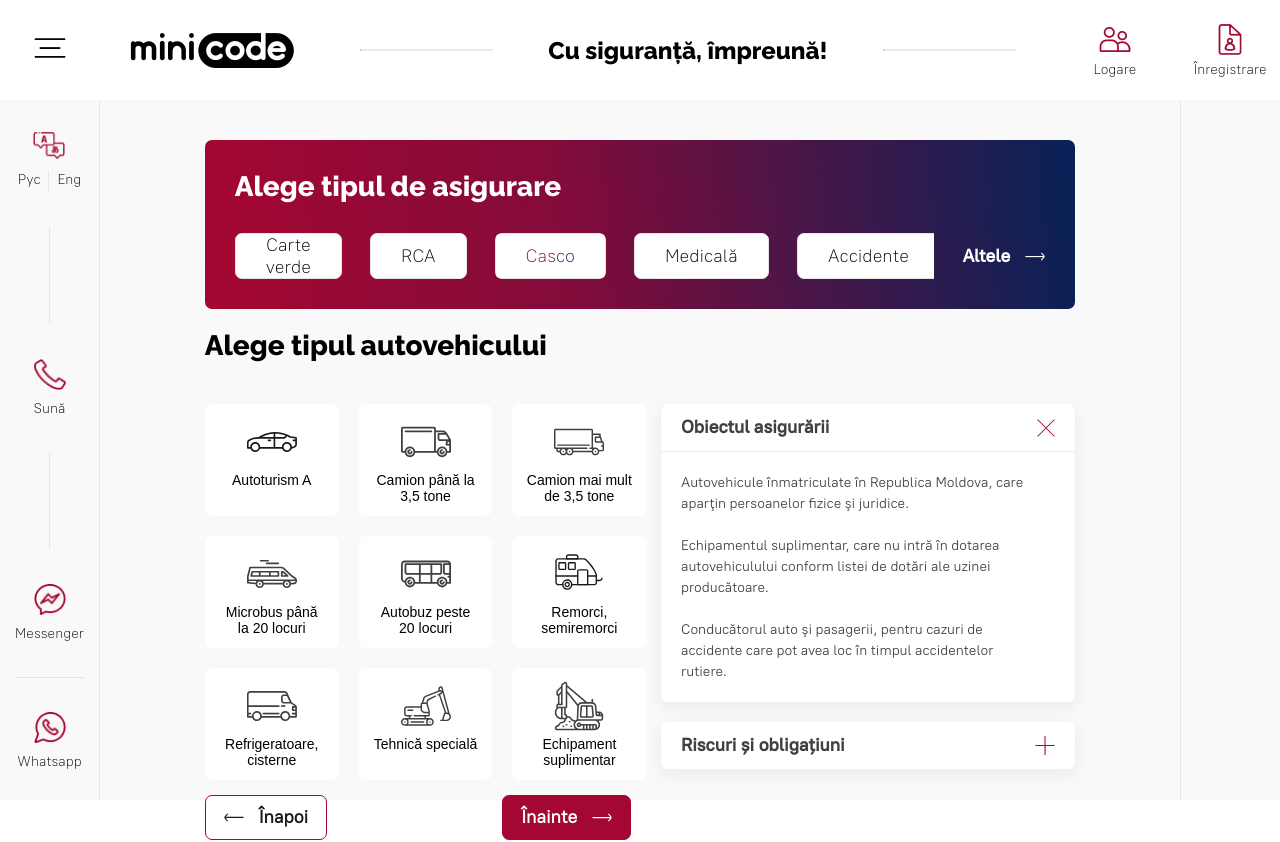
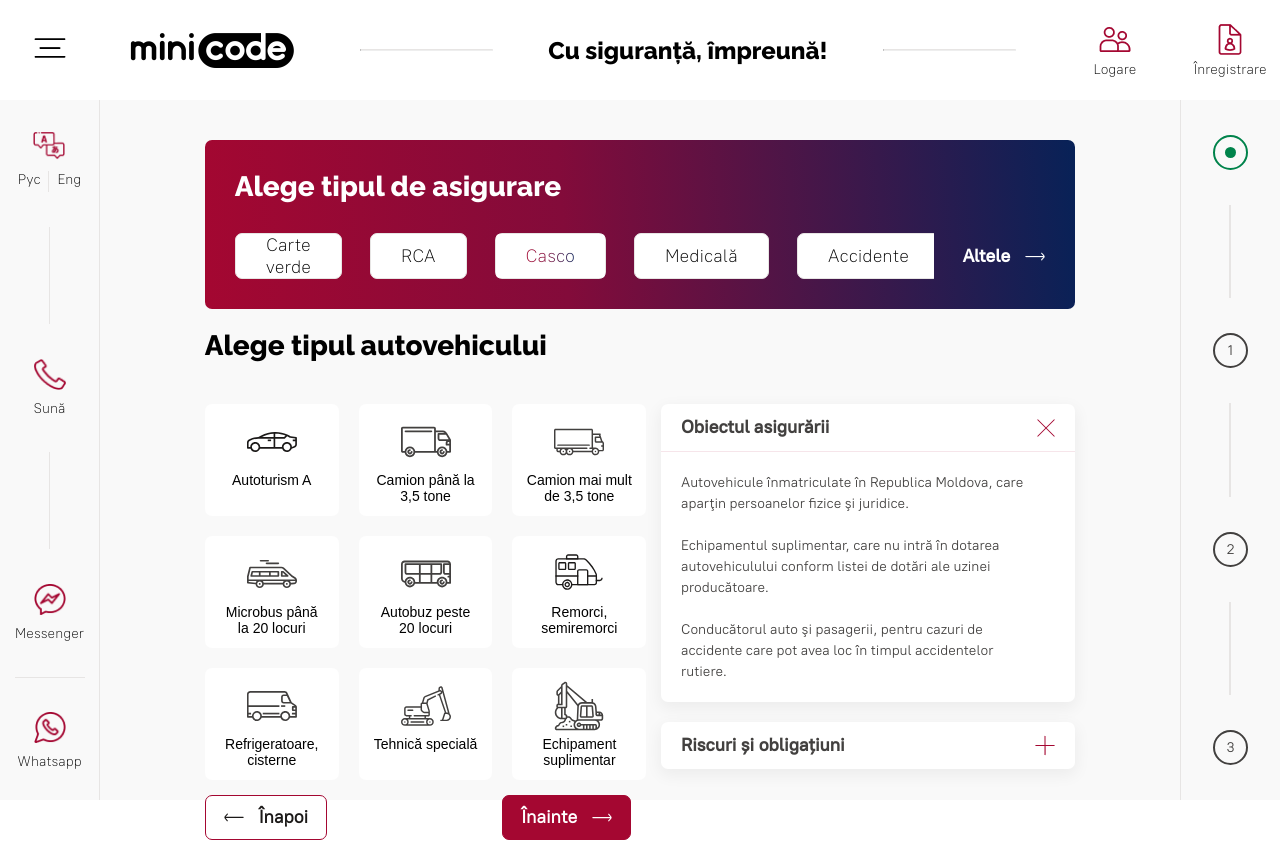
Before and after one commit to dianagatcan/minicode, a React (Create React App) app: page / in a window 1280 px wide. Shown: the top 842 px of the page. Built offline with nearby package versions, Linux system fonts and the light colour scheme; data requests are answered from the project's data file.

Commit message:
Implement progressbar

```diff
--- a/db.json
+++ b/db.json
@@ -33,7 +33,8 @@
     { "name": "plus", "path": "assets/icons/plus.png" },
     { "name": "delivery", "path": "assets/icons/delivery.png" },
     { "name": "arrow-back", "path": "assets/icons/arrow-back.svg" },
-    { "name": "arrow-forward", "path": "assets/icons/arrow-forward.svg" }
+    { "name": "arrow-forward", "path": "assets/icons/arrow-forward.svg" },
+    { "name": "previous", "path": "assets/icons/previous.png" }
   ],
   "vehicles": [
     {
--- a/src/components/Main.jsx
+++ b/src/components/Main.jsx
@@ -46,7 +46,11 @@ const Main = () => {
         handleSelectedInsurance={handleSelectedInsurance}
         selectedInsurance={selectedInsurance}
       />
-      <ProgressBar step={step} insuranceSteps={insuranceSteps} />
+      <ProgressBar
+        selectedInsurance={selectedInsurance}
+        step={step}
+        insuranceSteps={insuranceSteps}
+      />
     </section>
   );
 };
--- a/src/components/ProgressBar.jsx
+++ b/src/components/ProgressBar.jsx
@@ -1,7 +1,38 @@
+import { useEffect, useState } from "react";
 import "../styles/components/ProgressBar.scss";
+import Media from "./utils/Media";
 
-const ProgressBar = ({ step, insuranceSteps }) => {
-  return <section className="bar"></section>;
+const ProgressBar = ({ step, insuranceSteps, selectedInsurance }) => {
+  const [circles, setCircles] = useState(0);
+
+  useEffect(() => {
+    setCircles(
+      insuranceSteps.find(
+        ({ insuranceType }) => insuranceType === selectedInsurance
+      ).steps
+    );
+  }, [selectedInsurance]);
+
+  return (
+    <section className="bar">
+      {circles &&
+        Array.from({ length: circles }).map((_, i) => (
+          <>
+            <div
+              data={i}
+              className={`circle ${i === step ? "circle__current" : ""} ${
+                i < step ? "circle__previous" : ""
+              }`}
+            >
+              {i < step ? <Media name="previous" /> : ""}
+              {i === step ? <div className="circle__small"></div> : null}
+              {i > step ? i : ""}
+            </div>
+            <hr className={`${i < step ? "previous_line" : ""}`}></hr>
+          </>
+        ))}
+    </section>
+  );
 };
 
 export default ProgressBar;
--- a/src/styles/_utility.scss
+++ b/src/styles/_utility.scss
@@ -32,6 +32,7 @@ $blur: #000000;
 $terms: #616164;
 $danger: #e83912;
 $label-gray: #948e8c;
+$success: #00834b;
 $gradient: linear-gradient(
   85.58deg,
   #a40731 -0.38%,
--- a/src/styles/components/ProgressBar.scss
+++ b/src/styles/components/ProgressBar.scss
@@ -6,4 +6,47 @@
   display: flex;
   flex-direction: column;
   align-items: center;
+  .circle {
+    display: flex;
+    justify-content: center;
+    font-family: "PT Root regular";
+    font-size: 14px;
+    margin: 35px 0px;
+    width: 31px;
+    height: 31px;
+    line-height: 31px;
+    border-radius: 50%;
+    border: 2px solid $dark-gray;
+    color: $dark-gray;
+    &__current,
+    &__previous {
+      border: 2px solid $success;
+    }
+    &__previous {
+      color: $white;
+      background: $success;
+      img {
+        margin: 9px 10px;
+      }
+    }
+    &__small {
+      margin: auto;
+      width: 11px;
+      height: 11px;
+      background-color: $success;
+      border-radius: 50%;
+    }
+  }
+
+  hr {
+    flex-grow: 1;
+    @include vertical-line;
+    width: 2px;
+  }
+  hr:last-of-type {
+    display: none;
+  }
+  .previous_line {
+    background-color: $success;
+  }
 }
```
Also changed, not shown: public/assets/icons/previous.png (added).
